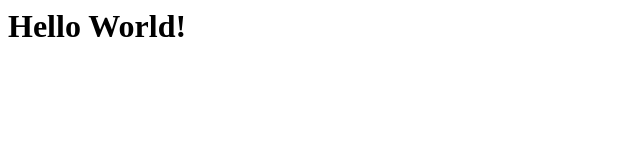
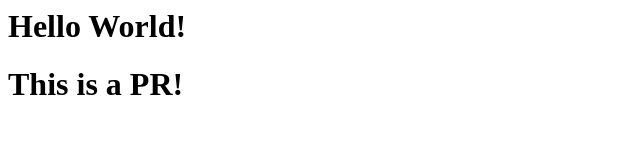
Before and after one commit to zbream/gha-test, a plain HTML site: page public/index.html in a window 1280 px wide. Shown: the whole page, without its empty margins (0-640 px from the left). Drawn offline with Linux system fonts and the light colour scheme.

Commit message:
feat: add new text

```diff
--- a/public/index.html
+++ b/public/index.html
@@ -4,5 +4,6 @@
   </head>
   <body>
     <h1>Hello World!</h1>
+    <h1>This is a PR!</h1>
   </body>
 </html>
```
